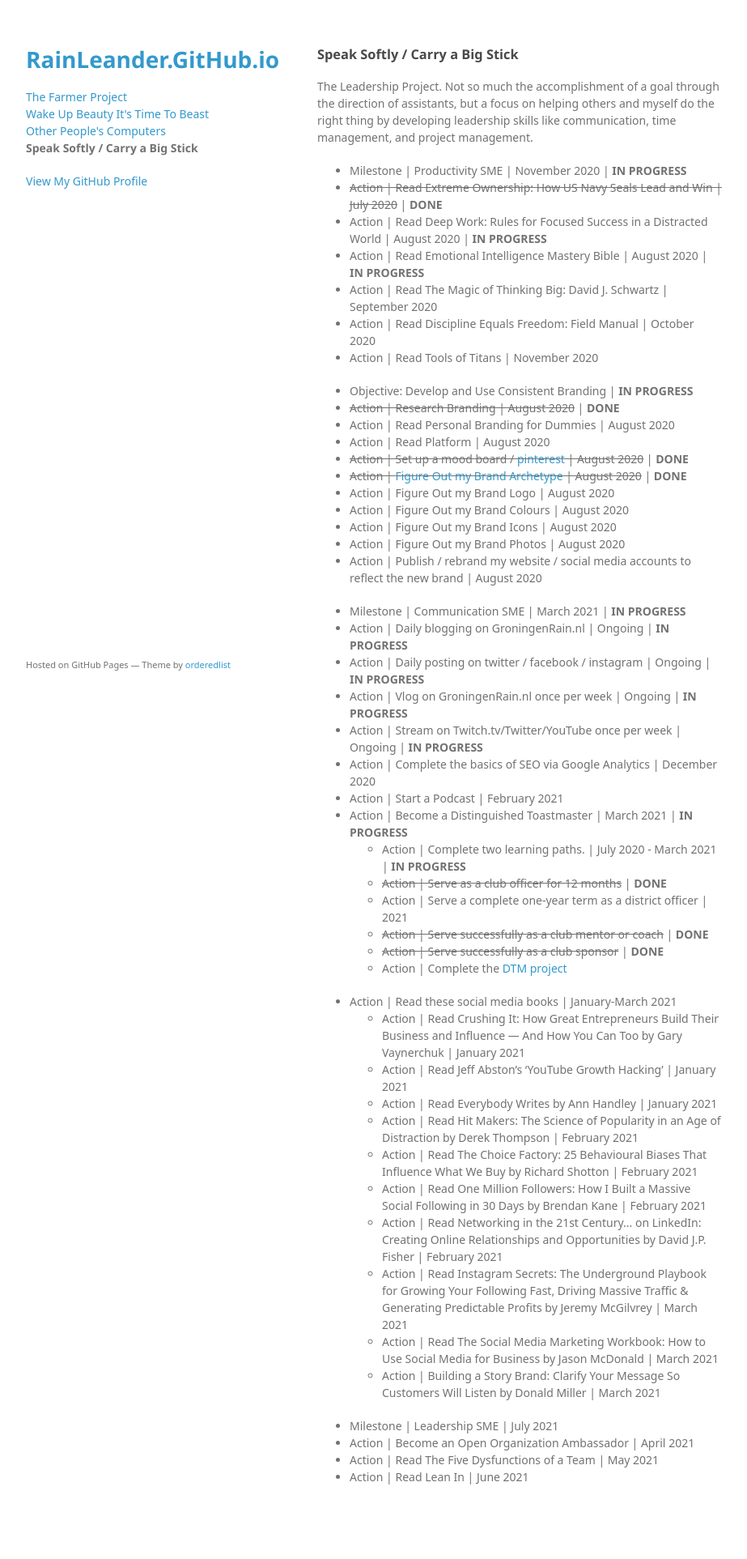
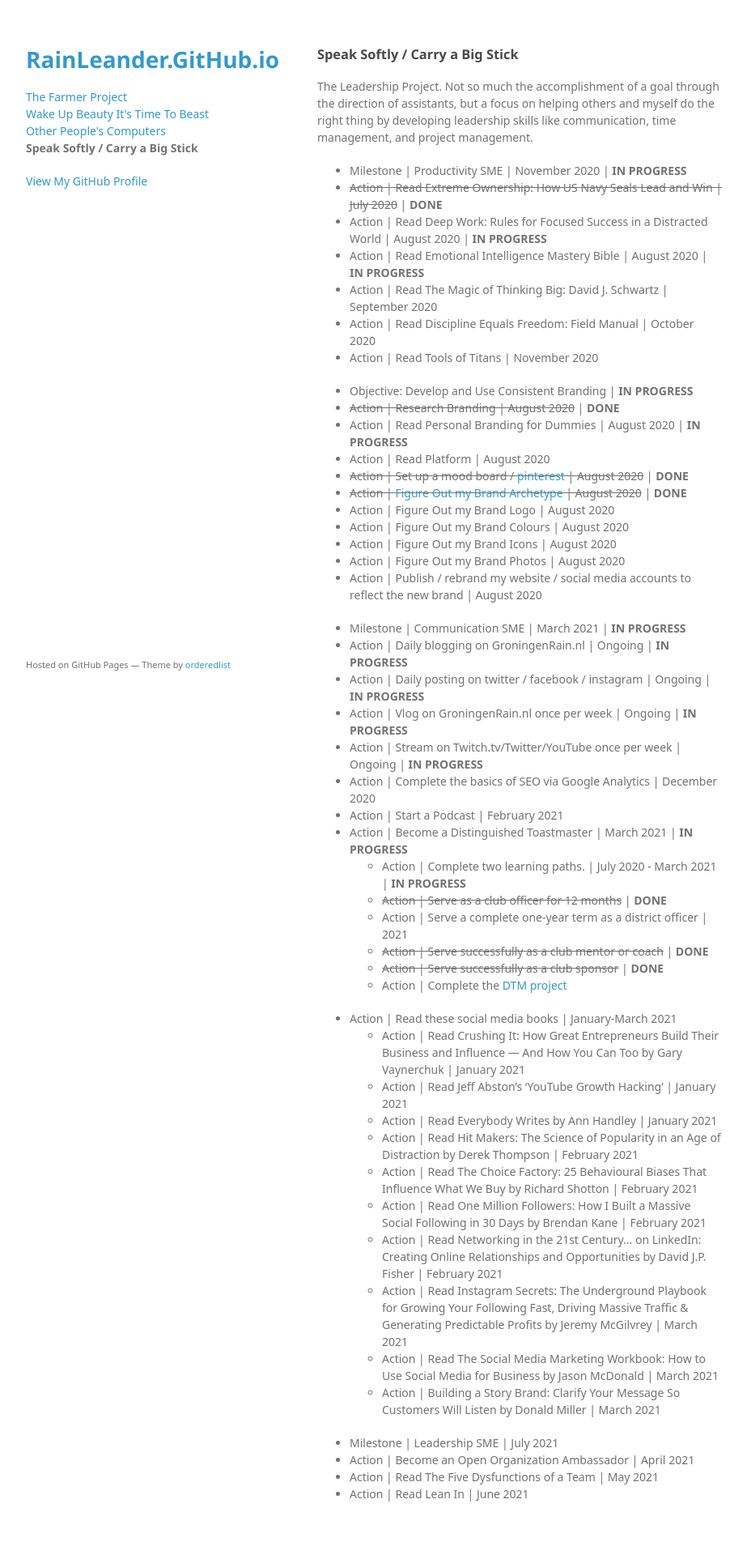
Before and after one commit to rainleander/rainleander.github.io, a Jekyll site: the page speak-softly.html, which Jekyll copies as it is, in a window 1280 px wide. Shown: the whole page at 81% size, without its empty margins (178-1101 px from the left). Built offline with Jekyll 4.4.1, drawn with Linux system fonts in a browser that asks for light colours; some web fonts are replaced; before the commit the page ends 1904 px from its top, so only the background shows below that.

Commit message:
Update speak-softly.html

```diff
--- a/speak-softly.html
+++ b/speak-softly.html
@@ -39,7 +39,7 @@
 
         <ul><li>Objective: Develop and Use Consistent Branding | <b>IN PROGRESS</b></li>
           <li><del>Action | Research Branding | August 2020</del> | <b>DONE</b></li>
-          <li>Action | Read Personal Branding for Dummies | August 2020</li>
+          <li>Action | Read Personal Branding for Dummies | August 2020 | <b>IN PROGRESS</b></li>
           <li>Action | Read Platform | August 2020</li>
           <li><del>Action | Set up a mood board / <a href="https://nl.pinterest.com/rainsdance/dancing-engineer/">pinterest</a> | August 2020</del> | <b>DONE</b></li>
           <li><del>Action | <a href="http://groningenrain.nl/am-i-a-creator-or-a-sage-why-not-both/">Figure Out my Brand Archetype</a> | August 2020</del> | <b>DONE</b></li>
```
